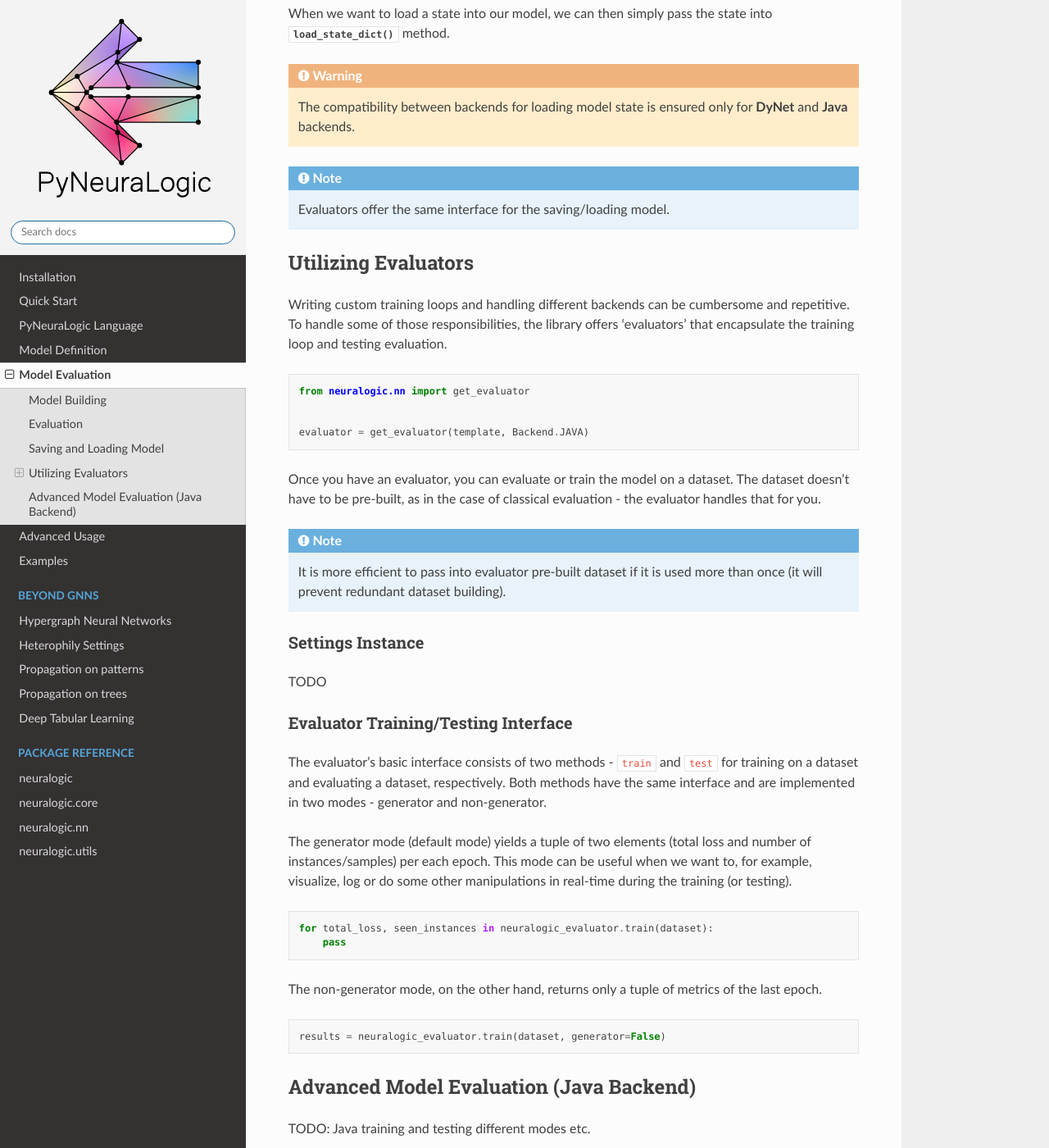
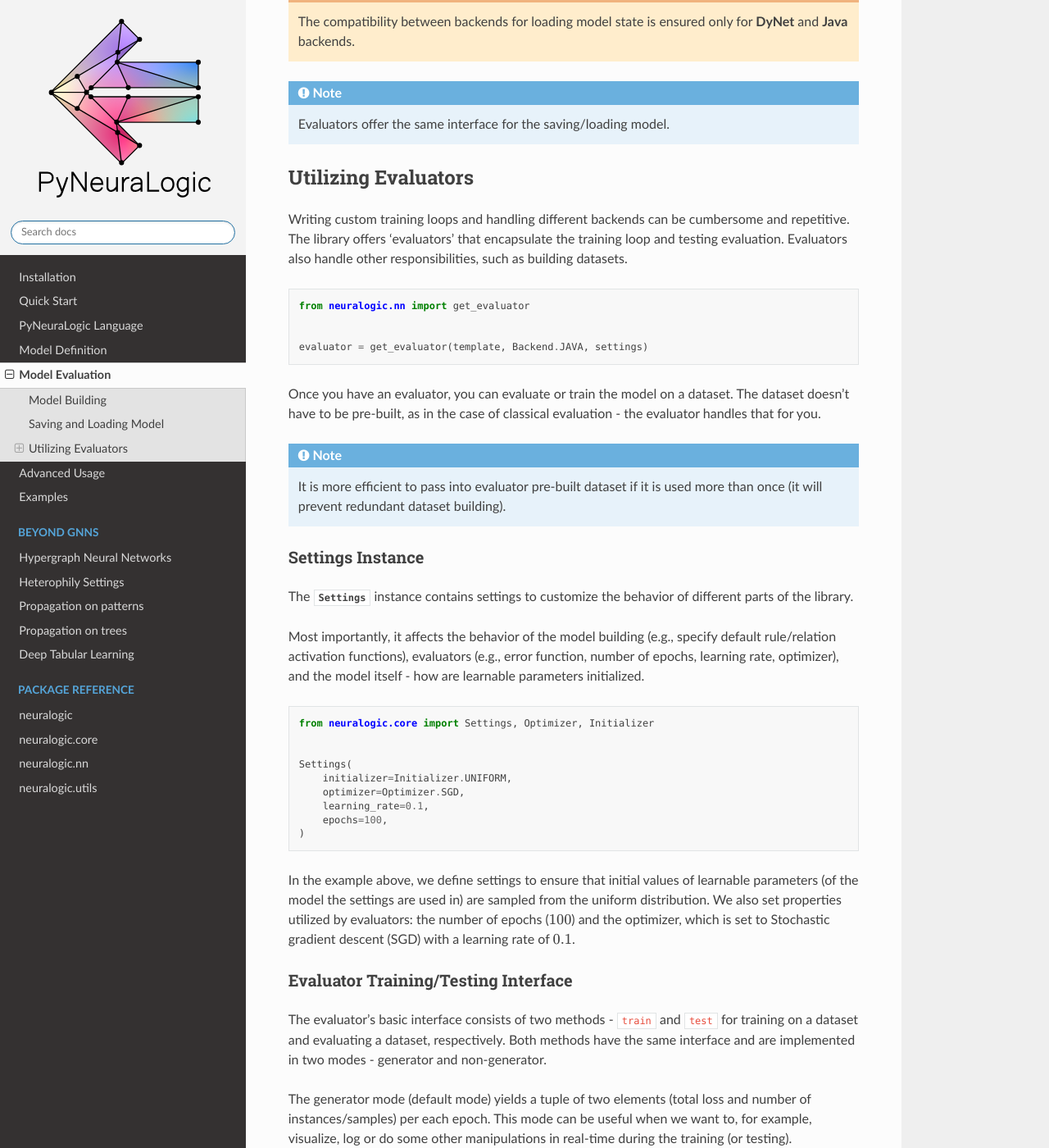
Before and after one commit to LukasZahradnik/PyNeuraLogic, a Sphinx documentation site: the page built from docs/evaluation.rst, in a window 1280 px wide and 1400 px high, scrolled down 892 px. Shown: the whole window at 82% size. Built offline with Sphinx 7.4.7 and the Read the Docs theme 2.0.0, drawn with Linux system fonts in a browser that asks for light colours; some of the changed text lies outside the part shown.

Commit message:
Add settings description

```diff
--- a/docs/evaluation.rst
+++ b/docs/evaluation.rst
@@ -10,10 +10,10 @@ The 'compilation' is done in two steps. Firstly, we retrieve a model instance fo
 
 .. code-block:: Python
 
-    from neuralogic.core import Backend
+    from neuralogic.core import Backend, Settings
 
-
-    model = template.build(Backend.JAVA)
+    settings = Settings()
+    model = template.build(Backend.JAVA, settings)
 
 
 Then we can 'build' the examples and queries (dataset) to input samples, yielding different computation graphs.
@@ -21,13 +21,13 @@ We have to provide yet again for which backend we are building the dataset - tem
 
 .. code-block:: Python
 
-    built_dataset = template.build_dataset(dataset, Backend.JAVA)
+    built_dataset = template.build_dataset(dataset, Backend.JAVA, settings)
 
 
-Evaluation
-##########
+.. Evaluation
+.. ##########
 
-TODO
+.. TODO
 
 
 Saving and Loading Model
@@ -50,14 +50,14 @@ When we want to load a state into our model, we can then simply pass the state i
 Utilizing Evaluators
 ####################
 
-Writing custom training loops and handling different backends can be cumbersome and repetitive. To handle some of those responsibilities, the library offers 'evaluators' that encapsulate the training loop and testing evaluation.
+Writing custom training loops and handling different backends can be cumbersome and repetitive. The library offers ‘evaluators’ that encapsulate the training loop and testing evaluation. Evaluators also handle other responsibilities, such as building datasets.
 
 .. code-block:: Python
 
     from neuralogic.nn import get_evaluator
 
 
-    evaluator = get_evaluator(template, Backend.JAVA)
+    evaluator = get_evaluator(template, Backend.JAVA, settings)
 
 
 Once you have an evaluator, you can evaluate or train the model on a dataset. The dataset doesn't have to be pre-built, as in the case of classical evaluation - the evaluator handles that for you.
@@ -71,7 +71,27 @@ Once you have an evaluator, you can evaluate or train the model on a dataset. Th
 Settings Instance
 *****************
 
-TODO
+The :py:class:`~neuralogic.core.settings.Settings` instance contains settings to customize the behavior of different parts of the library.
+
+Most importantly, it affects the behavior of the model building (e.g., specify default rule/relation activation functions), evaluators (e.g., error function, number of epochs, learning rate, optimizer),
+and the model itself  - how are learnable parameters initialized.
+
+.. code-block:: Python
+
+    from neuralogic.core import Settings, Optimizer, Initializer
+
+
+    Settings(
+        initializer=Initializer.UNIFORM,
+        optimizer=Optimizer.SGD,
+        learning_rate=0.1,
+        epochs=100,
+    )
+
+
+In the example above, we define settings to ensure that initial values of learnable parameters (of the model the settings are used in) are sampled from the uniform distribution.
+We also set properties utilized by evaluators: the number of epochs (:math:`100`) and the optimizer,
+which is set to Stochastic gradient descent (SGD) with a learning rate of :math:`0.1`.
 
 Evaluator Training/Testing Interface
 ************************************
@@ -91,9 +111,3 @@ The non-generator mode, on the other hand, returns only a tuple of metrics of th
 .. code-block:: Python
 
     results = neuralogic_evaluator.train(dataset, generator=False)
-
-
-Advanced Model Evaluation (Java Backend)
-########################################
-
-TODO: Java training and testing different modes etc.
```
